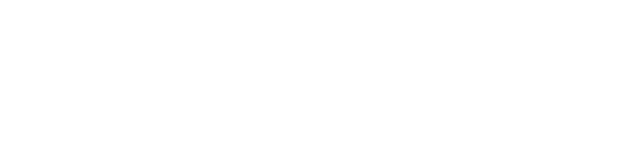
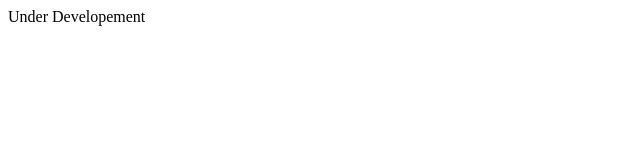
Before and after one commit to kaneraa/kaneraa.github.io, a plain HTML site: page index.html in a window 1280 px wide. Shown: the whole page, without its empty margins (0-640 px from the left). Drawn offline with Linux system fonts and the light colour scheme.

Commit message:
Update index.html

```diff
--- a/index.html
+++ b/index.html
@@ -7,6 +7,6 @@
     <title>Document</title>
 </head>
 <body>
-
+    Under Developement
 </body>
 </html>
```
